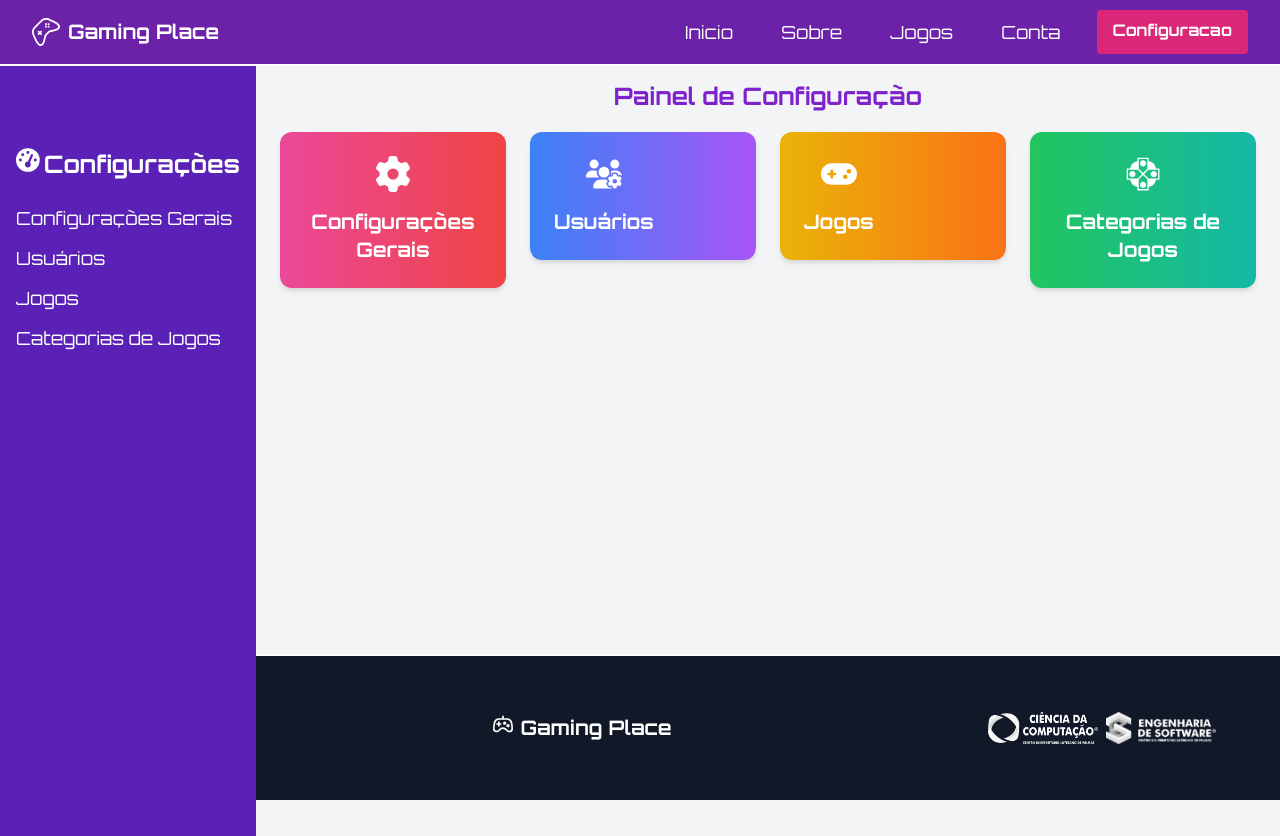
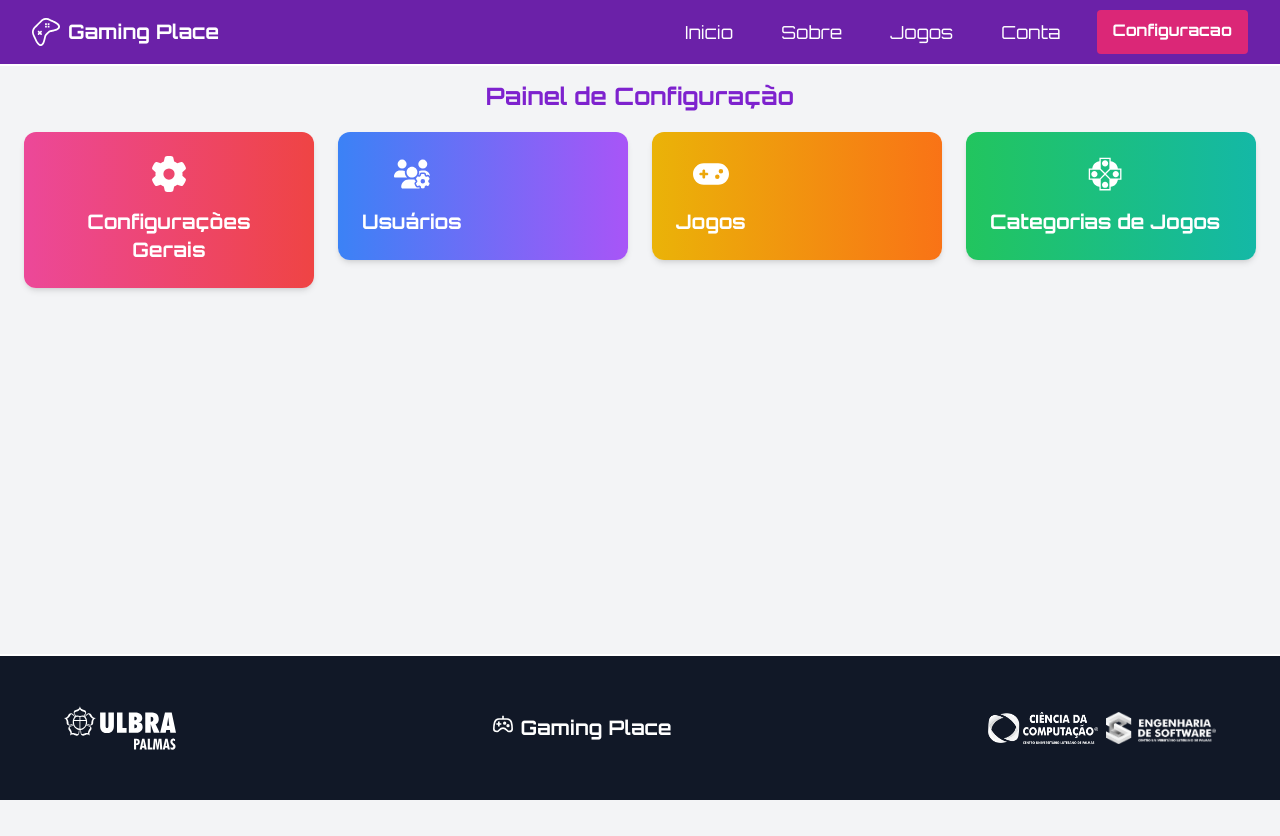
Before and after one commit to romarioulbra/gaming-place, a Next.js app: page /configuracao in a window 1280 px wide. Built offline with nearby package versions, Linux system fonts and the light colour scheme.

Commit message:
limpeza de Código

```diff
--- a/src/app/configuracao/page.tsx
+++ b/src/app/configuracao/page.tsx
@@ -1,35 +1,22 @@
 'use client'
-import Sidebar from '../components/MenuLateral';
+// import Sidebar from '../components/MenuLateral';
 import CardsGrid from '../components/CardsPainel';
-import Navbar from '../components/MenuNavbar';
-import Footer from "../components/Rodape";
 
 export default function ConfigPanel() {
 
-  // const config ="Configurações Gerais";
-  // const usuarios = "usuarios";
-  // const catJogos = "Categoria de Jogos";
-  // const jogos = "Jogos";
-
-
   return (
     <>
-      <Navbar/>
       <div className="flex h-screen mt-9">
           {/* Menu Lateral */}
-          <Sidebar />
-
+          {/* <Sidebar /> */}
           {/* Painel Principal */}
-          <main className="flex-1 bg-gray-100 p-6 ml-64 sm:ml-0">
+          <div className="flex-1 bg-gray-100 p-6  sm:ml-0">
             <h1 className='text-center  font-bold text-2xl mt-5 mb-5 text-purple-700'>Painel de Configuração</h1>
             <CardsGrid
             />
-          </main>
+          </div>
       </div>
 
-      {/* <div className="min-h-screen bg-gradient-to-tr from-purple-500 to-purple-300 flex h-screen mt-9">
-      </div>   */}
-    <Footer/>
     </>
   );
 }
```
Also changed, not shown: src/app/configuracao/usuarios/page.tsx (+0 -16 lines).
